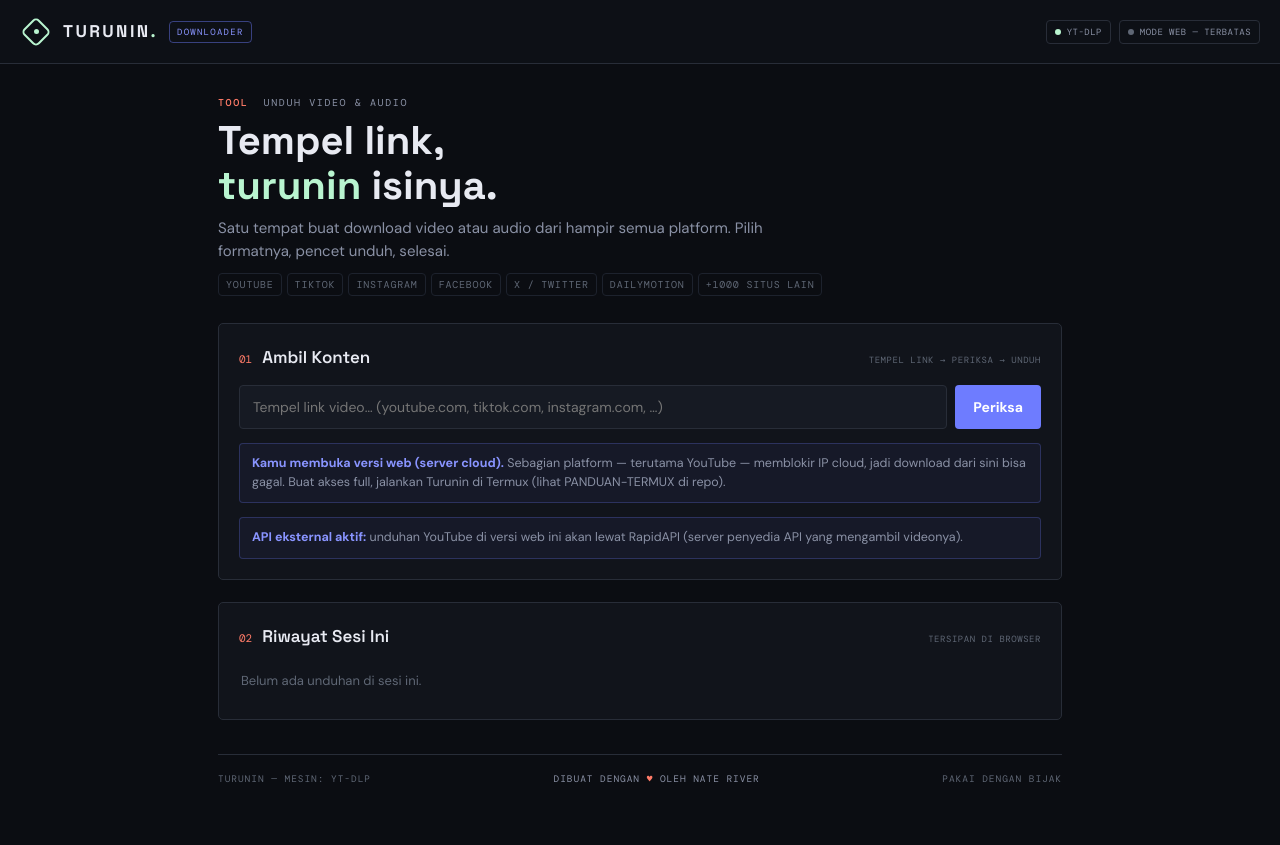
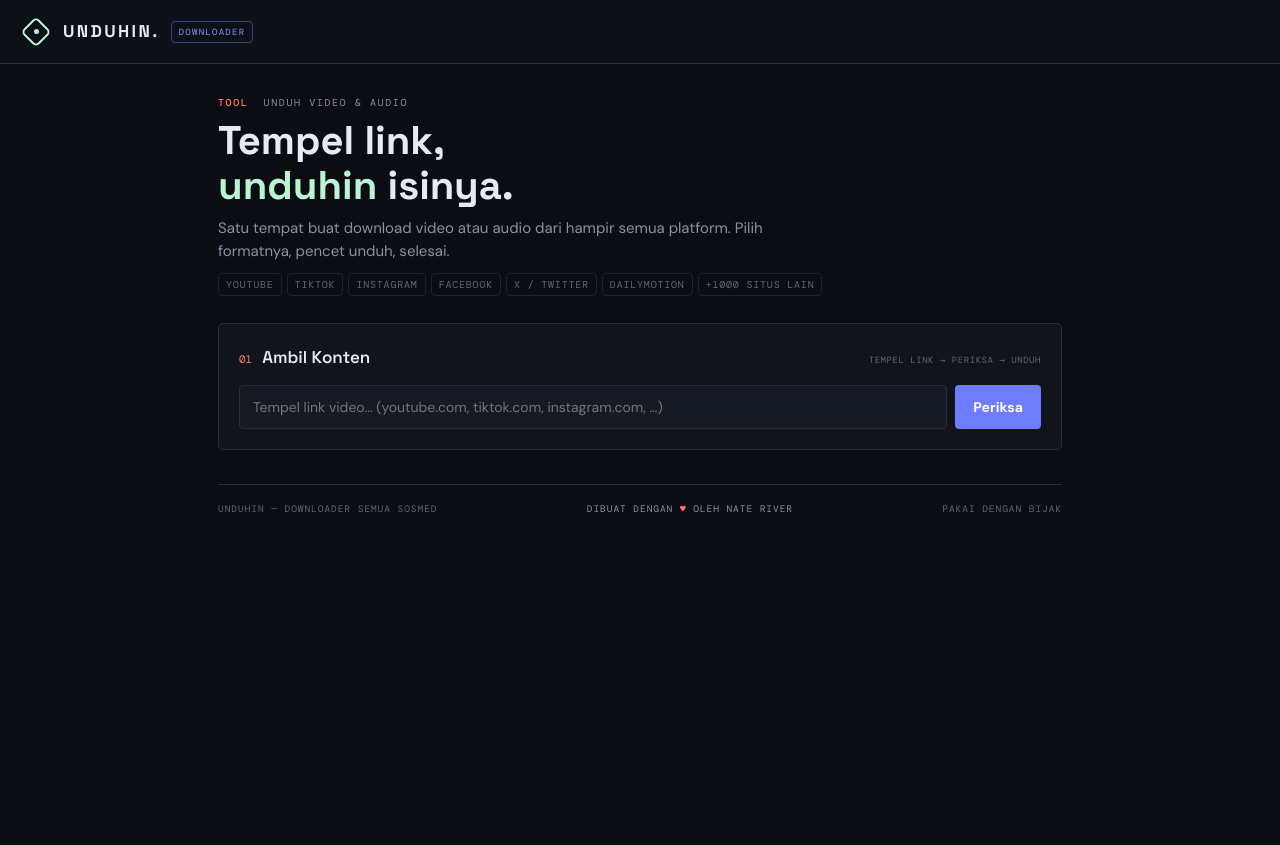
Before and after one commit to KimTaehyung666/yt, a Flask app: page / in a window 1280 px wide. After the commit the page ends 512 px from the top, so only its background shows below. Run offline with Flask 3, Linux system fonts and the light colour scheme; some libraries are stand-ins or nearby versions.

Commit message:
Rebrand jadi UNDUHIN + bersihkan UI jadi tool downloader murni
- Nama tampil: Turunin -> Unduhin (title, header, hero, footer, README, string fallback nama file)
- Hapus panel "Riwayat Sesi Ini" beserta seluruh JS riwayatnya (sesuai permintaan user)
- Hapus kotak info mode/Termux di bawah kolom tempel link (mode-note) dan chip status MESIN/MODE di header; fungsi loadCaps dibuang
- Halaman kini: brand + tempel link -> periksa -> pilih format -> download; kartu info, catatan via-API per hasil, progres & kotak selesai tetap ada

```diff
--- a/app.py
+++ b/app.py
@@ -35,7 +35,7 @@ def _friendly_error(msg):
     m = str(msg)
     if any(k.lower() in m.lower() for k in BOT_MARKERS):
         return ("Platform memblokir akses dari IP server ini (bot check / "
-                "perlu login). Ini batasan IP cloud — jalankan Turunin di "
+                "perlu login). Ini batasan IP cloud — jalankan Unduhin di "
                 "Termux (IP rumahan) supaya bisa. Detail: " + m[:160])
     if "Unsupported URL" in m:
         return "Link ini tidak didukung yt-dlp. Coba link video/post langsung, bukan link profil atau halaman utama."
@@ -249,14 +249,14 @@ import subprocess, urllib.request, urllib.error, urllib.parse
 
 
 def _safe_filename(title, ext):
-    name = re.sub(r"[^\w\s.\-]", "", str(title or "turunin"), flags=re.UNICODE).strip()
-    name = re.sub(r"\s+", " ", name)[:80].strip() or "turunin"
+    name = re.sub(r"[^\w\s.\-]", "", str(title or "unduhin"), flags=re.UNICODE).strip()
+    name = re.sub(r"\s+", " ", name)[:80].strip() or "unduhin"
     return name + "." + ext
 
 
 def _disp(filename):
     quoted = urllib.parse.quote(filename)
-    ascii_fb = filename.encode("ascii", "ignore").decode() or "turunin"
+    ascii_fb = filename.encode("ascii", "ignore").decode() or "unduhin"
     return "attachment; filename=\"%s\"; filename*=UTF-8''%s" % (ascii_fb, quoted)
 
 
@@ -332,7 +332,7 @@ def _pick_stream_plan(inf, kind, quality):
 def _resolve(url, kind, quality):
     inf = _extract(url)
     plan, reason = _pick_stream_plan(inf, kind, quality)
-    return plan, reason, inf.get("title") or "turunin"
+    return plan, reason, inf.get("title") or "unduhin"
 
 
 def _proxy_gen(fmt):
@@ -435,7 +435,7 @@ def stream():
             "<!doctype html><meta charset=utf-8><body style='background:#0b0d12;color:#e8eaf2;"
             "font-family:sans-serif;padding:28px'><h3>Mode langsung tidak bisa untuk link ini</h3>"
             "<p style='color:#8a91a5'>" + re.sub(r"<[^>]+>", "", str(msg)) + "</p>"
-            "<p><a href='/' style='color:#8994ff'>&larr; Balik ke Turunin</a> — coba lagi, "
+            "<p><a href='/' style='color:#8994ff'>&larr; Balik ke Unduhin</a> — coba lagi, "
             "atau pakai kualitas lain.</p></body>", status=502, mimetype="text/html")
 
     if not ENGINE_OK:
@@ -502,7 +502,7 @@ def stream():
 # =====================================================================
 # API EKSTERNAL (RapidAPI) — cadangan khusus YouTube saat ekstrak lokal
 # diblokir platform (kasus khas IP cloud/Vercel). Server penyedia API
-# yang mengambil video; Turunin menerima link file jadinya.
+# yang mengambil video; Unduhin menerima link file jadinya.
 # Aktif hanya bila env RAPIDAPI_KEY diisi. Default penyedia:
 # youtube-search-download3 (RapidAPI) — bisa diganti lewat env
 # RAPIDAPI_HOST & RAPIDAPI_ENDPOINT (placeholder {id}).
@@ -632,7 +632,7 @@ def _api_plan_for(url, kind, quality):
     title = links.get("title")
     if not title:
         oe = _oembed_info("https://www.youtube.com/watch?v=" + vid) or {}
-        title = oe.get("title") or "turunin"
+        title = oe.get("title") or "unduhin"
     if kind == "mp3":
         u = links.get("mp3")
         if not u:
--- a/templates/index.html
+++ b/templates/index.html
@@ -3,8 +3,8 @@
 <head>
 <meta charset="UTF-8">
 <meta name="viewport" content="width=device-width, initial-scale=1.0">
-<title>Turunin — Downloader Semua Sosmed</title>
-<meta name="description" content="Turunin: tempel link YouTube, TikTok, Instagram, Facebook, X — unduh jadi MP4 atau MP3.">
+<title>Unduhin — Downloader Semua Sosmed</title>
+<meta name="description" content="Unduhin: tempel link YouTube, TikTok, Instagram, Facebook, X — unduh jadi MP4 atau MP3.">
 <link rel="preconnect" href="https://fonts.googleapis.com">
 <link rel="preconnect" href="https://fonts.gstatic.com" crossorigin>
 <link href="https://fonts.googleapis.com/css2?family=DM+Mono:wght@400;500&family=DM+Sans:opsz,wght@9..40,400;9..40,500;9..40,700&family=Space+Grotesk:wght@500;600;700&display=swap" rel="stylesheet">
@@ -101,19 +101,15 @@
 <header class="topbar">
   <a class="brand" href="#">
     <span class="brand-mark"></span>
-    <span class="brand-name">TURUNIN<i>.</i></span>
+    <span class="brand-name">UNDUHIN<i>.</i></span>
     <span class="brand-tag">DOWNLOADER</span>
   </a>
-  <div class="top-meta">
-    <span class="status-chip hide-m"><span class="status-dot" id="dot-engine"></span>YT-DLP</span>
-    <span class="status-chip" id="chip-mode"><span class="status-dot off" id="dot-mode"></span>MEMERIKSA MODE…</span>
-  </div>
 </header>
 
 <div class="wrap">
   <div class="intro">
     <span class="eyebrow"><b>Tool</b>&nbsp; Unduh Video &amp; Audio</span>
-    <h1>Tempel link,<br><em>turunin</em> isinya.</h1>
+    <h1>Tempel link,<br><em>unduhin</em> isinya.</h1>
     <p>Satu tempat buat download video atau audio dari hampir semua platform. Pilih formatnya, pencet unduh, selesai.</p>
     <div class="platforms"><span>YOUTUBE</span><span>TIKTOK</span><span>INSTAGRAM</span><span>FACEBOOK</span><span>X / TWITTER</span><span>DAILYMOTION</span><span>+1000 SITUS LAIN</span></div>
   </div>
@@ -124,7 +120,6 @@
       <input type="url" id="url" placeholder="Tempel link video… (youtube.com, tiktok.com, instagram.com, …)" autocomplete="off">
       <button class="btn" id="check-btn" onclick="checkInfo()">Periksa</button>
     </div>
-    <div id="mode-note"></div>
     <div id="info-zone"></div>
     <div id="fmt-zone" style="display:none">
       <div class="fmt-row">
@@ -159,13 +154,8 @@
     </div>
   </section>
 
-  <section class="panel">
-    <div class="panel-head"><span class="no">02</span><h2>Riwayat Sesi Ini</h2><span class="ds">TERSIPAN DI BROWSER</span></div>
-    <div id="history"></div>
-  </section>
-
   <footer>
-    <span>TURUNIN — MESIN: YT-DLP</span>
+    <span>UNDUHIN — DOWNLOADER SEMUA SOSMED</span>
     <span class="love">DIBUAT DENGAN <b>♥</b> OLEH NATE RIVER</span>
     <span>PAKAI DENGAN BIJAK</span>
   </footer>
@@ -174,7 +164,6 @@
 <script>
 let INFO = null;
 let KIND = 'mp4';
-let LOCAL_MODE = false;
 
 function esc(s) {
   return String(s == null ? '' : s).replace(/[&<>"']/g, function(c) {
@@ -184,26 +173,6 @@ function esc(s) {
 function fmtSize(b) {
   if (!b && b !== 0) return '-';
   return b >= 1048576 ? (b / 1048576).toFixed(1) + ' MB' : Math.round(b / 1024) + ' KB';
-}
-
-async function loadCaps() {
-  try {
-    const r = await fetch('/api/capabilities');
-    const caps = await r.json();
-    const chip = document.getElementById('chip-mode');
-    const note = document.getElementById('mode-note');
-    if (!caps.engine) document.getElementById('dot-engine').classList.add('off');
-    if (caps.local_mode) {
-      LOCAL_MODE = true;
-      document.getElementById('dot-mode').classList.remove('off');
-      chip.lastChild.textContent = 'MODE LOKAL — FULL';
-      note.innerHTML = '<div class="note"><b>Mode lokal (Termux/PC) aktif.</b> Server jalan di perangkatmu dengan IP rumahan — semua platform bisa dicoba, termasuk YouTube.</div>';
-    } else {
-      chip.lastChild.textContent = 'MODE WEB — TERBATAS';
-      note.innerHTML = '<div class="note"><b>Kamu membuka versi web (server cloud).</b> Sebagian platform — terutama YouTube — memblokir IP cloud, jadi download dari sini bisa gagal. Buat akses full, jalankan Turunin di Termux (lihat PANDUAN-TERMUX di repo).</div>';
-      if (caps.rapidapi) note.innerHTML += '<div class="note"><b>API eksternal aktif:</b> unduhan YouTube di versi web ini akan lewat RapidAPI (server penyedia API yang mengambil videonya).</div>';
-    }
-  } catch (e) { /* abaikan */ }
 }
 
 async function checkInfo() {
@@ -268,7 +237,6 @@ async function startDownload() {
     const j = await r.json();
     if (!r.ok) throw new Error(j.error || 'Gagal memeriksa mode unduhan.');
     if (j.mode === 'stream') {
-      saveHistStream();
       note.innerHTML = '<div class="note"><b>Mode langsung:</b> unduhan dimulai di browser kamu — cek panel unduhan browser. Server tidak menyimpan file ini.</div>';
       window.location.href = j.token ? ('/api/stream?t=' + j.token)
         : ('/api/stream?url=' + encodeURIComponent(url) + '&kind=' + KIND +
@@ -326,7 +294,6 @@ async function pollJob(jobId, btn) {
       a.href = '/api/jobs/' + jobId + '/file';
       a.setAttribute('download', j.file.name);
       box.style.display = '';
-      saveHist(j.file.name, j.file.size, jobId);
       setDlBtn(btn, false);
       box.scrollIntoView({behavior: 'smooth', block: 'center'});
       // Otomatis mulai memindahkan file ke folder Download browser.
@@ -361,40 +328,7 @@ async function pollJob(jobId, btn) {
   }
 }
 
-/* ===== RIWAYAT ===== */
-function loadHist() {
-  try { return JSON.parse(localStorage.getItem('turunin_history_v1') || '[]'); } catch (e) { return []; }
-}
-function saveHistStream() {
-  const items = loadHist();
-  items.unshift({name: INFO ? INFO.title : 'Unduhan langsung', size: 0, kind: KIND, at: Date.now(), jobId: '',
-                 title: INFO ? INFO.title : 'Unduhan langsung', platform: INFO ? INFO.platform : '', stream: true});
-  try { localStorage.setItem('turunin_history_v1', JSON.stringify(items.slice(0, 12))); } catch (e) {}
-  renderHist();
-}
-function saveHist(name, size, jobId) {
-  const items = loadHist();
-  items.unshift({name: name, size: size, kind: KIND, at: Date.now(), jobId: jobId || '',
-                 title: INFO ? INFO.title : name, platform: INFO ? INFO.platform : ''});
-  try { localStorage.setItem('turunin_history_v1', JSON.stringify(items.slice(0, 12))); } catch (e) {}
-  renderHist();
-}
-function renderHist() {
-  const box = document.getElementById('history');
-  const items = loadHist();
-  if (!items.length) { box.innerHTML = '<div class="empty">Belum ada unduhan di sesi ini.</div>'; return; }
-  box.innerHTML = items.map(function(it) {
-    let h = '<div class="hist-item"><span class="tag">' + esc(it.kind === 'mp3' ? 'MP3' : 'MP4') + '</span>' +
-      '<div class="hm"><div class="ht">' + esc(it.title || it.name) + '</div>' +
-      '<div class="hs">' + (it.stream ? 'MODE LANGSUNG — DISIMPAN BROWSER' : esc(it.name) + ' · ' + fmtSize(it.size)) + '</div></div>';
-    if (it.jobId) h += '<a class="btn-ghost" style="text-decoration:none;color:var(--mint);border-color:rgba(185,245,208,.4);flex:none" href="/api/jobs/' + esc(it.jobId) + '/file" download="' + esc(it.name) + '">Simpan</a>';
-    return h + '</div>';
-  }).join('');
-}
-
 document.getElementById('url').addEventListener('keydown', function(e) { if (e.key === 'Enter') checkInfo(); });
-loadCaps();
-renderHist();
 </script>
 </body>
 </html>
```
Also changed, not shown: README.md.
